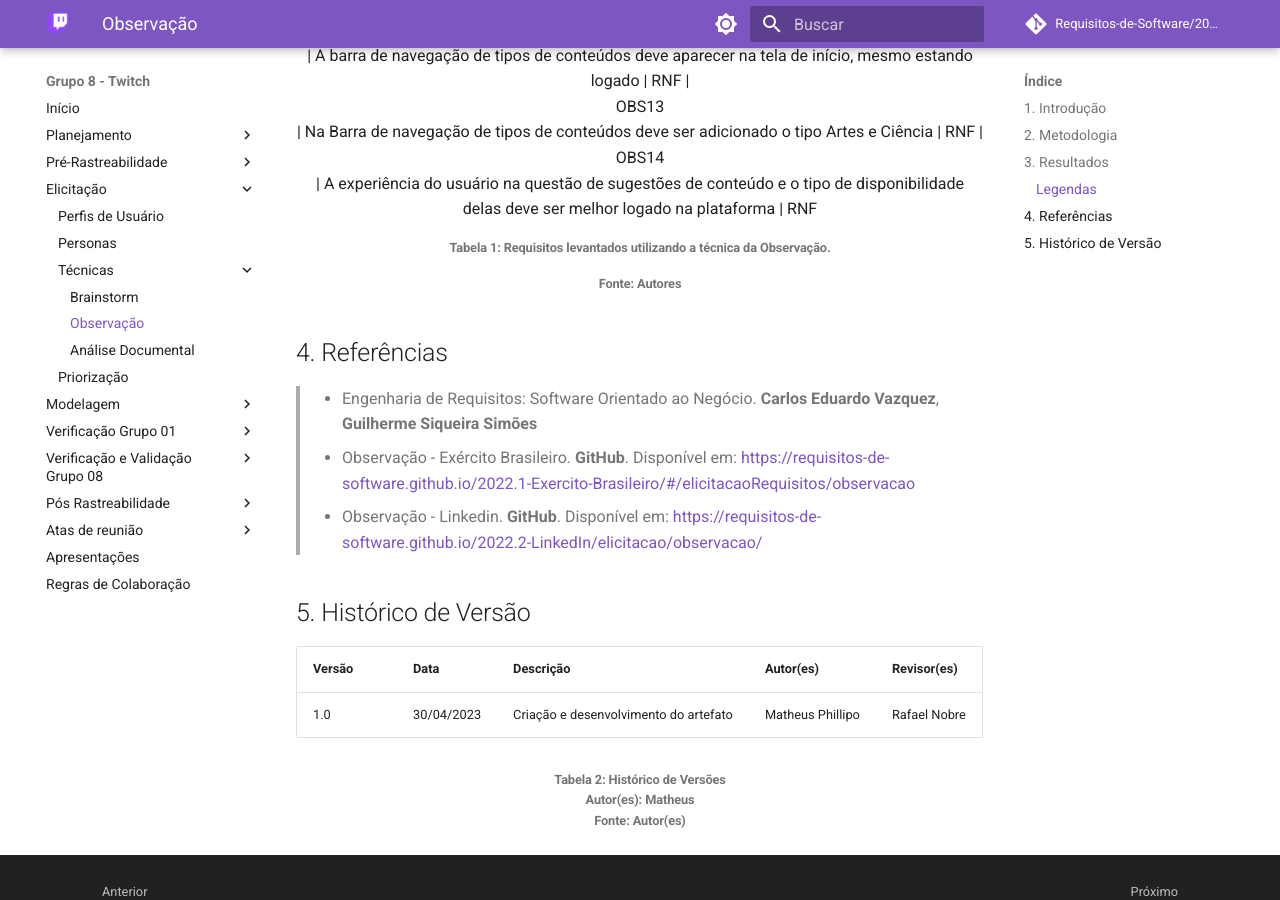
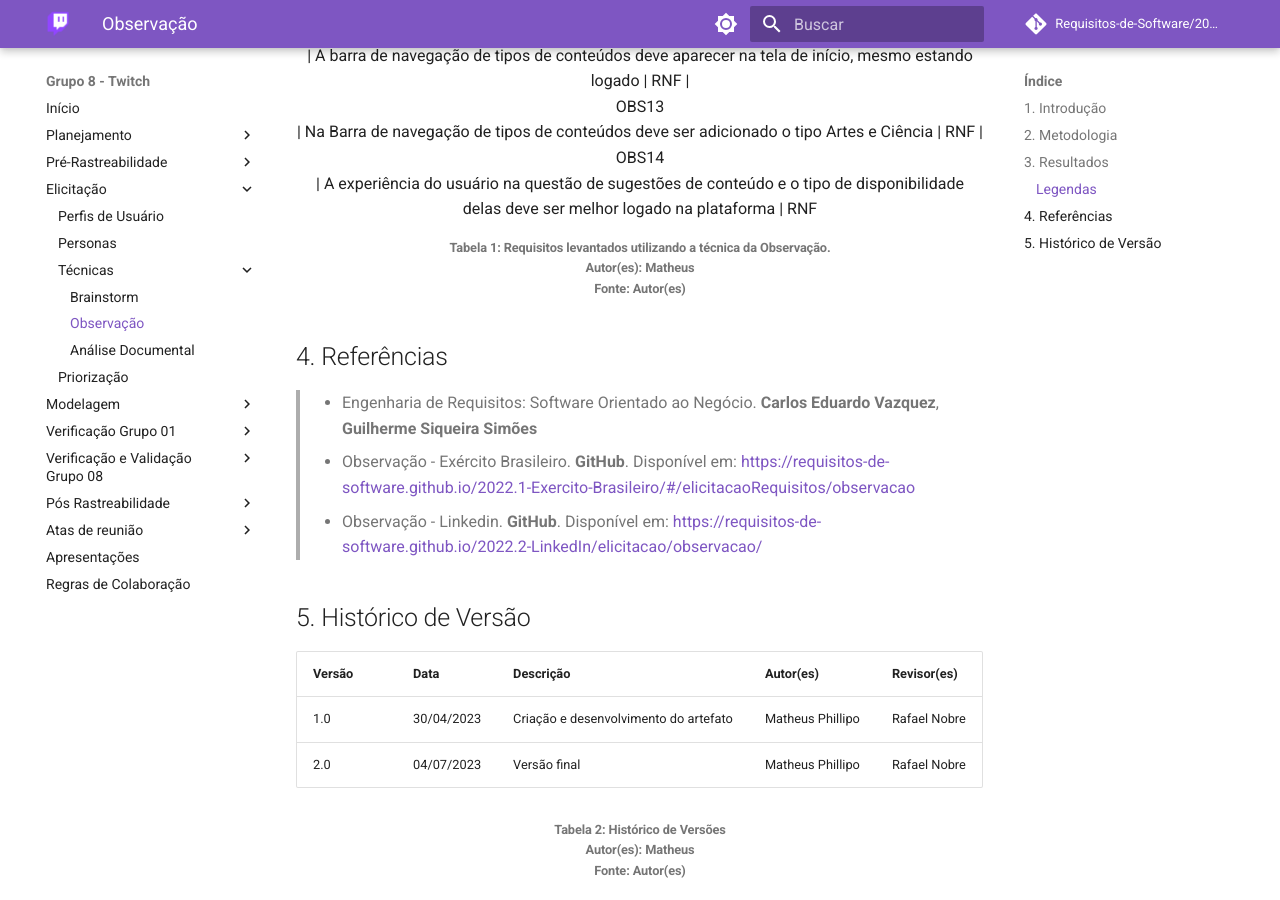
Before and after one commit to Requisitos-de-Software/2023.1-Twitch, an MkDocs documentation site: the page built from docs/elicitacao/tecnicas/observacao.md, in a window 1280 px wide and 900 px high, scrolled down 2342 px. Built offline with MkDocs 1.6.1 and Material for MkDocs 9.7.7, drawn with Linux system fonts in a browser that asks for light colours; comment, search, counter and statistics services are not loaded.

Commit message:
docs: atualiza tabelas

```diff
--- a/docs/elicitacao/tecnicas/observacao.md
+++ b/docs/elicitacao/tecnicas/observacao.md
@@ -45,8 +45,9 @@
 
 </center>
 
-<h6 align = "center"> Tabela 1: Requisitos levantados utilizando a técnica da Observação. </h6>
-<h6 align = "center"> Fonte: Autores </h6>
+<h6 align = "center"> Tabela 1: Requisitos levantados utilizando a técnica da Observação.
+<br>Autor(es): Matheus
+<br>Fonte: Autor(es)</h6>
 
 ## 4. Referências
 
@@ -59,6 +60,7 @@
 | Versão | Data | Descrição | Autor(es) | Revisor(es) |
 |---|---|---|---|---|
 | 1.0 | 30/04/2023 | Criação e desenvolvimento do artefato | Matheus Phillipo | Rafael Nobre |
+| 2.0 | 04/07/2023 | Versão final | Matheus Phillipo | Rafael Nobre |
 
 <h6 align = "center"> Tabela 2: Histórico de Versões
 <br>Autor(es): Matheus
```
